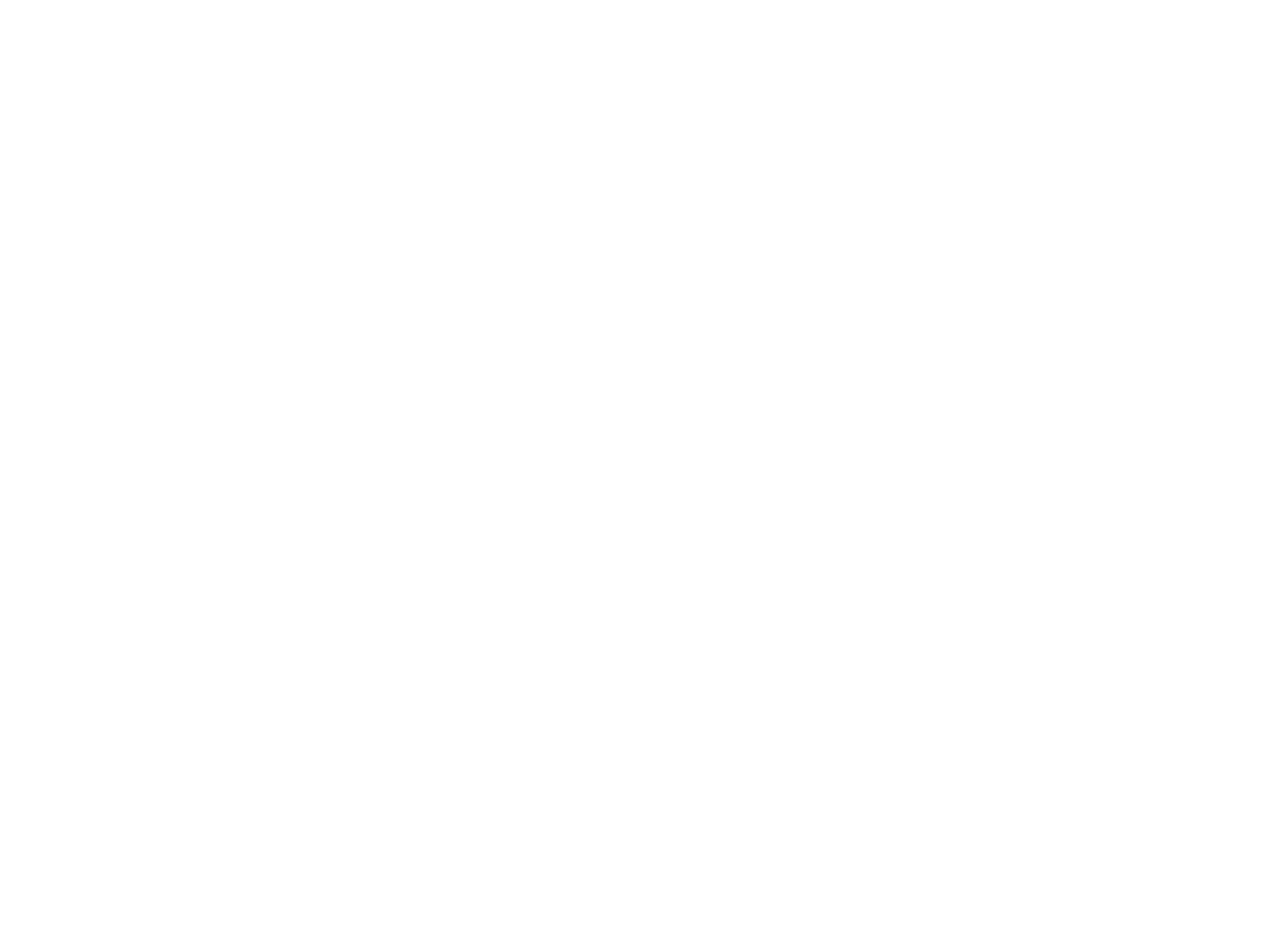
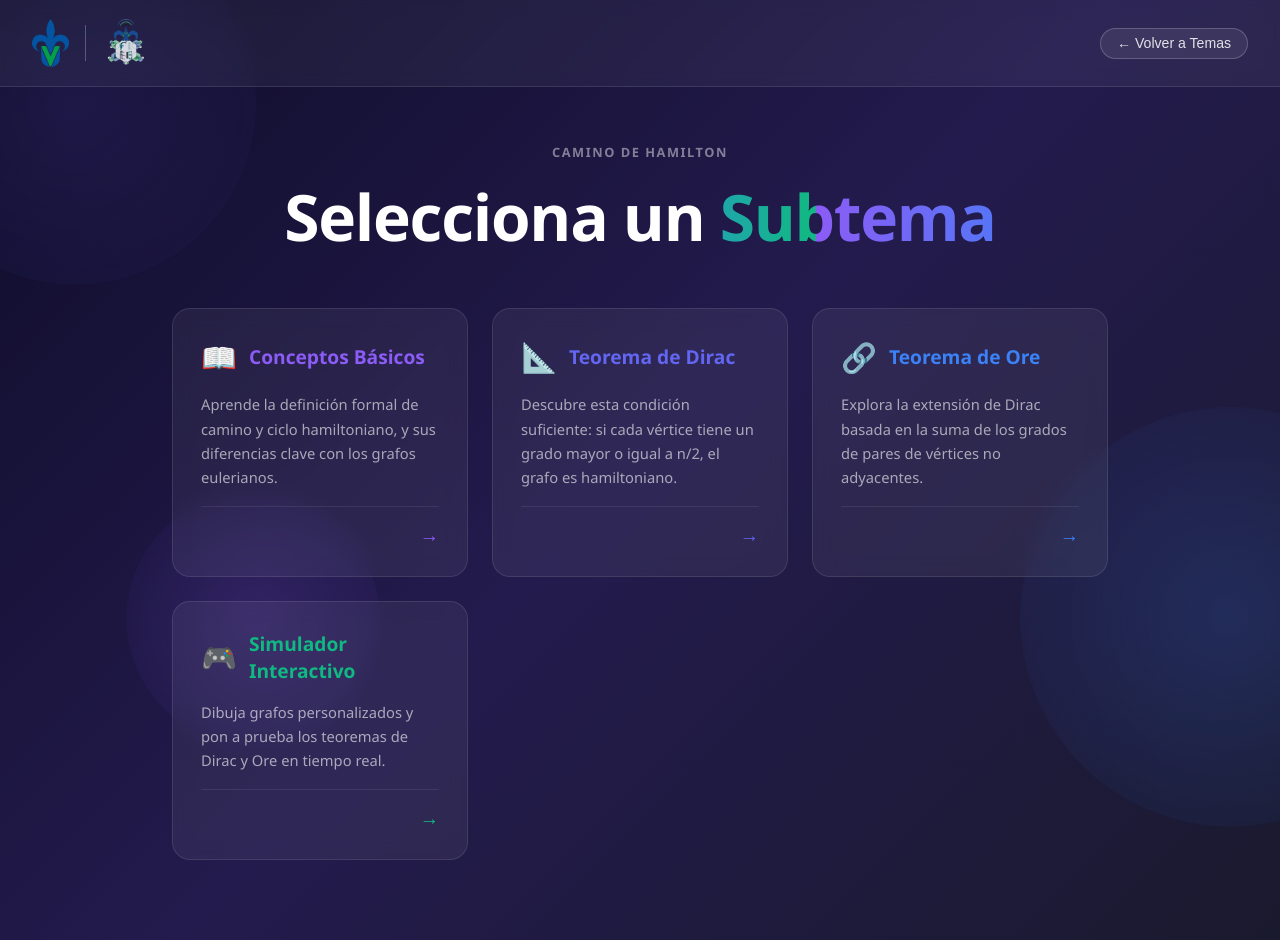
Before and after one commit to VaneMG19/software-educativo, a React (Vite) app in the folder grafos-app/: page /temas/hamilton in a window 1280 px wide. Before the commit this address had no page. Before the commit the page ends 800 px from the top, so only its background shows below. Built offline with nearby package versions, Linux system fonts and the light colour scheme.

Commit message:
feat: Menu para tema de Hamilton

```diff
--- a/grafos-app/src/App.jsx
+++ b/grafos-app/src/App.jsx
@@ -1,6 +1,7 @@
 import { BrowserRouter, Routes, Route } from 'react-router-dom'
 import Home from './pages/Home'
 import Topics from './pages/Topics'
+import HamiltonMenu from './pages/HamiltonMenu'
 
 // App.jsx tiene las rutas y la lógica de la app
 
@@ -15,6 +16,7 @@
       <Routes>
         <Route path="/" element={<Home />} />
         <Route path="/temas" element={<Topics />} />
+        <Route path="/temas/hamilton" element={<HamiltonMenu/>} />
 
         {/*? aquí poner las rutas cuando las tengan listas
           ejemplo: */}
--- /dev/null
+++ b/grafos-app/src/pages/HamiltonMenu.jsx
@@ -0,0 +1,111 @@
+import { useNavigate } from "react-router-dom";
+import "../styles/HamiltonMenu.css";
+import logoUV from "../assets/Logo_de_la_Universidad_Veracruzana.png";
+import logoFIEE from "../assets/LogoFIEE.png";
+
+const HAMILTON_SUBTOPICS = [
+    {
+        id: "intro",
+        title: "Conceptos Básicos",
+        emoji: "📖",
+        description:
+        "Aprende la definición formal de camino y ciclo hamiltoniano, y sus diferencias clave con los grafos eulerianos.",
+        color: "#8B5CF6", // Morado claro
+        glow: "rgba(139,92,246,0.35)",
+        path: "/temas/hamilton/teoria",
+    },
+    {
+        id: "dirac",
+        title: "Teorema de Dirac",
+        emoji: "📐",
+        description:
+        "Descubre esta condición suficiente: si cada vértice tiene un grado mayor o igual a n/2, el grafo es hamiltoniano.",
+        color: "#6366F1", // Indigo
+        glow: "rgba(99,102,241,0.35)",
+        path: "/temas/hamilton/dirac",
+    },
+    {
+        id: "ore",
+        title: "Teorema de Ore",
+        emoji: "🔗",
+        description:
+        "Explora la extensión de Dirac basada en la suma de los grados de pares de vértices no adyacentes.",
+        color: "#3B82F6", // Azul
+        glow: "rgba(59,130,246,0.35)",
+        path: "/temas/hamilton/ore",
+    },
+    {
+    id: "simulacion",
+    title: "Simulador Interactivo",
+    emoji: "🎮",
+    description: "Dibuja grafos personalizados y pon a prueba los teoremas de Dirac y Ore en tiempo real.",
+    color: "#10B981", // Esmeralda (para denotar acción/juego)
+    glow: "rgba(16,185,129,0.35)",
+    path: "/temas/hamilton/simulador",
+    },
+];
+
+export default function HamiltonMenu() {
+    const navigate = useNavigate();
+
+    return (
+    <div className="hamilton-menu">
+        <div className="bubble bubble-ham-1" />
+        <div className="bubble bubble-ham-2" />
+        <div className="bubble bubble-ham-3" />
+
+        {/* Header */}
+        <header className="topics-header">
+            <div className="logos">
+                <img
+                    src={logoUV}
+                    alt="Universidad Veracruzana"
+                    className="logo-img"
+                />
+                <div className="logo-divider" />
+                <img src={logoFIEE} alt="FIEE" className="logo-img" />
+                </div>
+            <button className="back-btn" onClick={() => navigate("/temas")}>
+                ← Volver a Temas
+            </button>
+        </header>
+
+    {/* Título */}
+    <div
+        className="topics-title animate-pop"
+        style={{ animationDelay: "0s" }}
+    >
+        <p className="topics-sup">Camino de Hamilton</p>
+        <h1>
+            Selecciona un <span className="gradient-word-hamilton">Subtema</span>
+        </h1>
+    </div>
+
+    {/* Grid de Subtemas */}
+        <section className="topics-grid">
+            {HAMILTON_SUBTOPICS.map((topic, i) => (
+            <div
+                key={topic.id}
+                className="topic-card animate-pop"
+                style={{
+                "--c": topic.color,
+                "--glow": topic.glow,
+                animationDelay: `${0.1 + i * 0.12}s`,
+                }}
+                onClick={() => navigate(topic.path)}
+            >
+                <div className="card-top">
+                <span className="card-emoji">{topic.emoji}</span>
+                <h2 className="card-title">{topic.title}</h2>
+                </div>
+                <p className="card-desc">{topic.description}</p>
+
+                <div className="card-footer-simple">
+                <span className="card-arrow">→</span>
+                </div>
+            </div>
+            ))}
+        </section>
+    </div>
+  );
+}
--- a/grafos-app/src/pages/Topics.jsx
+++ b/grafos-app/src/pages/Topics.jsx
@@ -25,7 +25,7 @@
     description: 'Visita todos los vértices del grafo una sola vez. Incluye el Teorema de Dirac y el Teorema de Ore.',
     color: '#534AB7',
     glow: 'rgba(83,74,183,0.35)',
-    path: '/hamilton',
+    path: '/temas/hamilton',
     image: imgHamilton,
   },
   {
--- /dev/null
+++ b/grafos-app/src/styles/HamiltonMenu.css
@@ -0,0 +1,55 @@
+/* ── Fondo principal ── */
+.hamilton-menu {
+  min-height: 100vh;
+  display: flex;
+  flex-direction: column;
+  align-items: center;
+  background: linear-gradient(135deg, #0f0c29, #231b4d, #1a1a2e);
+  position: relative;
+  overflow: hidden;
+  padding-bottom: 4rem;
+}
+
+/* ── Burbujas personalizadas para la sección de Hamilton ── */
+.bubble-ham-1 {
+    width: 350px; height: 350px;
+    background: radial-gradient(circle, #534AB7, transparent);
+    top: -50px; left: -100px;
+    animation-delay: 0s;
+}
+.bubble-ham-2 {
+    width: 400px; height: 400px;
+    background: radial-gradient(circle, #3B82F6, transparent);
+    bottom: 10%; right: -150px;
+    animation-delay: 2s;
+}
+.bubble-ham-3 {
+    width: 250px; height: 250px;
+    background: radial-gradient(circle, #8B5CF6, transparent);
+    bottom: 20%; left: 10%;
+    animation-delay: 4s;
+}
+
+/* ── Gradiente específico para el título de Hamilton ── */
+.gradient-word-hamilton {
+  background: linear-gradient(90deg, #8B5CF6, #3B82F6, #10B981);
+  background-size: 200% auto;
+  -webkit-background-clip: text;
+  -webkit-text-fill-color: transparent;
+  background-clip: text;
+  animation: shimmer 3s linear infinite;
+}
+
+/* ── Ajuste del footer de las tarjetas ── */
+.card-footer-simple {
+  display: flex;
+  justify-content: flex-end;
+  align-items: center;
+  border-top: 1px solid rgba(255,255,255,0.08);
+  padding-top: 0.9rem;
+  margin-top: auto;
+}
+
+/* Nota: Las clases .topics-header, .back-btn, .topics-grid, .topic-card y .animate-pop
+   funcionarán automáticamente si importas tus estilos globales o si este componente
+   hereda la estructura de tu proyecto. */
```
